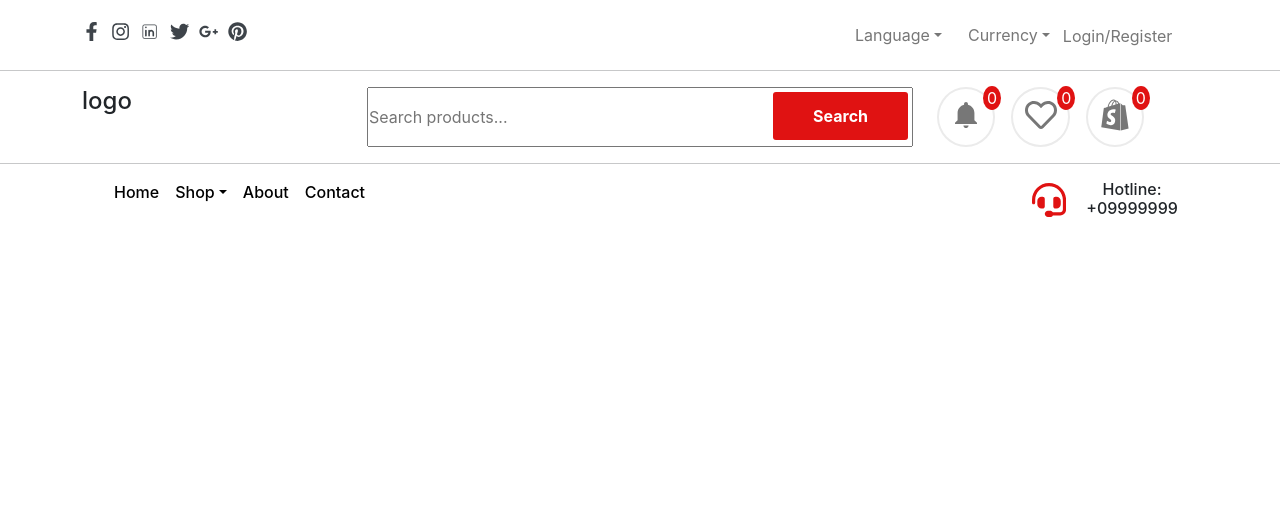
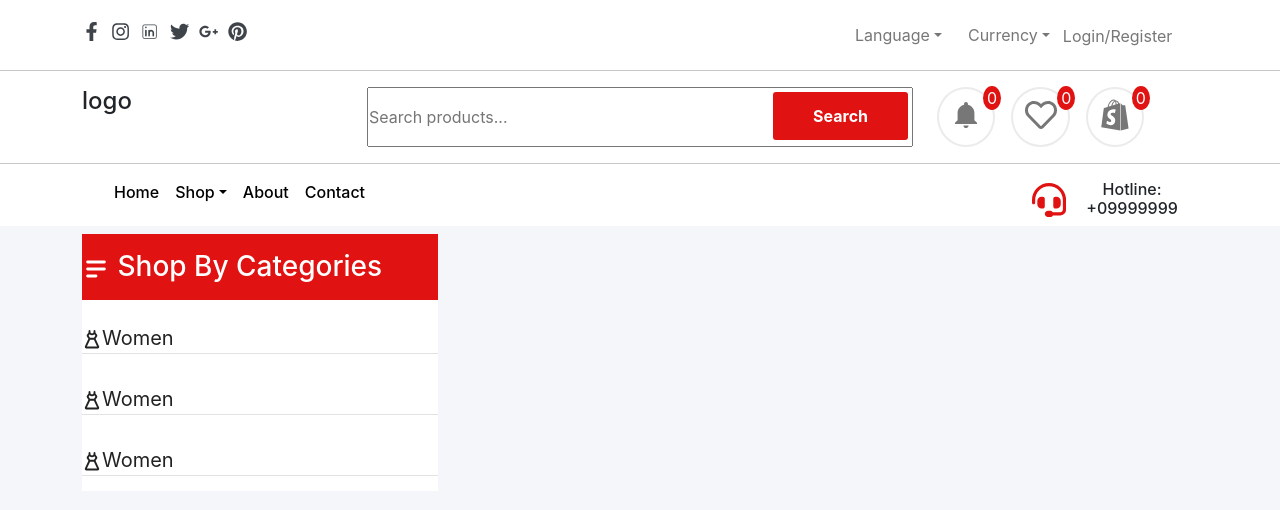
Before and after one commit to Arif-Ur-Rahman/Women-E-Commerce, a React (Create React App) app: page /food-home in a window 1280 px wide. Shown: the top 510 px of the page. Built offline with nearby package versions, Linux system fonts and the light colour scheme.

Commit message:
aded hero categeory

```diff
--- /dev/null
+++ b/src/components/categories/Categories.jsx
@@ -0,0 +1,37 @@
+import React from "react";
+import { HiMenuAlt2 } from "react-icons/hi";
+import { PiDressBold } from "react-icons/pi";
+import "./categories.css";
+const Categories = () => {
+  return (
+    <nav className="categories-nav">
+      <div class="categories-menu">
+        <h3 class="categories-menu-title">
+          <HiMenuAlt2 /> Shop By Categories{" "}
+        </h3>
+      </div>
+      <ul>
+        <li>
+          <a href="/">
+            <PiDressBold />
+            Women
+          </a>
+        </li>
+        <li>
+          <a href="/">
+            <PiDressBold />
+            Women
+          </a>
+        </li>
+        <li>
+          <a href="/">
+            <PiDressBold />
+            Women
+          </a>
+        </li>
+      </ul>
+    </nav>
+  );
+};
+
+export default Categories;
--- /dev/null
+++ b/src/components/categories/categories.css
@@ -0,0 +1,46 @@
+.categories-nav {
+  background-color: #fff;
+}
+.categories-nav .categories-menu {
+  background-color: #e01212;
+  color: #fff;
+  padding: 0;
+  font-weight: bold;
+}
+.categories-menu .categories-menu-title {
+  padding: 1rem 0rem;
+}
+.categories-nav ul {
+  margin: 0;
+  padding: 0;
+}
+.categories-nav ul li a {
+  font-size: 20px;
+  color: #222;
+  padding: 15px 0;
+  background-color: transparent;
+  line-height: 30px;
+  display: block;
+  z-index: 3;
+}
+.categories-nav ul li a::after {
+  content: "";
+  display: block;
+  width: 100%;
+  height: 1px;
+  bottom: -1px;
+  left: 0;
+  background: #e2e2e2;
+  opacity: 1 !important;
+}
+.categories-nav ul li:hover {
+  background: #e2e2e2;
+}
+.categories-nav ul li a:hover {
+  padding-left: 5px;
+  border-color: transparent;
+  color: #e01212;
+  background-color: transparent !important;
+  transition: all 0.3s ease;
+  transform: scale(1);
+}
--- a/src/components/header/header.css
+++ b/src/components/header/header.css
@@ -1,3 +1,6 @@
+header {
+  background-color: #fff;
+}
 .header-top ul li a {
   font-size: 1.2rem;
   padding-right: 10px;
--- /dev/null
+++ b/src/components/hero/Hero.jsx
@@ -0,0 +1,19 @@
+import React from "react";
+import Categories from "../categories/Categories";
+
+const Hero = () => {
+  return (
+    <main className="py-2">
+      <div className="container">
+        <div className="row">
+          <div className="col-md-4">
+            <Categories />
+          </div>
+          <div className="col-md-8"></div>
+        </div>
+      </div>
+    </main>
+  );
+};
+
+export default Hero;
--- a/src/components/mainnav/AllNavbar.jsx
+++ b/src/components/mainnav/AllNavbar.jsx
@@ -2,14 +2,14 @@ import React from "react";
 import Header from "../header/Header";
 import NavbBar from "../navbar/NavbBar";
 import MainNav from "./MainNav";
-
+import "./mainnav.css";
 const AllNavbar = () => {
   return (
-    <>
+    <div className="all-navbar">
       <Header />
       <NavbBar />
       <MainNav />
-    </>
+    </div>
   );
 };
 
--- a/src/components/mainnav/MainNav.jsx
+++ b/src/components/mainnav/MainNav.jsx
@@ -4,6 +4,7 @@ import benner from "../../assets/images/benner/banner-04.jpg";
 import "./mainnav.css";
 const MainNav = () => {
   return (
+    <nav>
       <div className="container">
         <div className="row">
           <div className="col-md-10 nav-items fw-medium">
@@ -69,6 +70,7 @@ const MainNav = () => {
           </div>
         </div>
       </div>
+    </nav>
   );
 };
 
--- a/src/components/mainnav/mainnav.css
+++ b/src/components/mainnav/mainnav.css
@@ -13,3 +13,6 @@
   font-size: 2.5rem;
   color: #e01212;
 }
+.all-navbar {
+  background-color: #fff;
+}
--- a/src/index.css
+++ b/src/index.css
@@ -5,6 +5,7 @@ body {
     sans-serif;
   -webkit-font-smoothing: antialiased;
   -moz-osx-font-smoothing: grayscale;
+  background-color: #f5f6f9;
 }
 
 code {
--- a/src/pages/Home.jsx
+++ b/src/pages/Home.jsx
@@ -1,9 +1,11 @@
 import React from "react";
 import AllNavbar from "../components/mainnav/AllNavbar";
+import Hero from "../components/hero/Hero";
 const Home = () => {
   return (
     <>
       <AllNavbar />
+      <Hero />
     </>
   );
 };
```
Also changed, not shown: src/components/hero/hero.css (added). Lines whose indentation alone changed are shown as unchanged.
